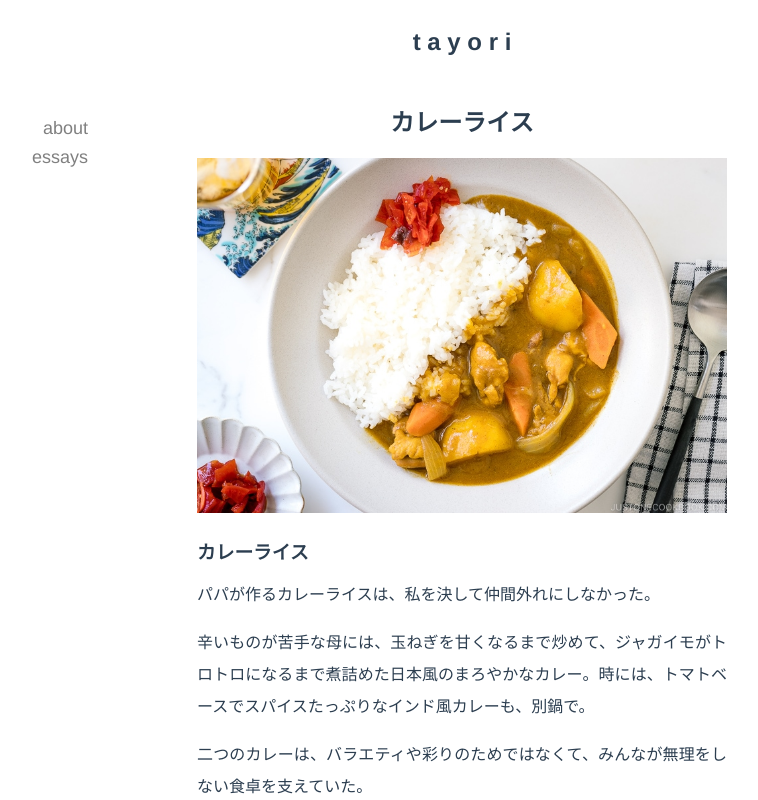
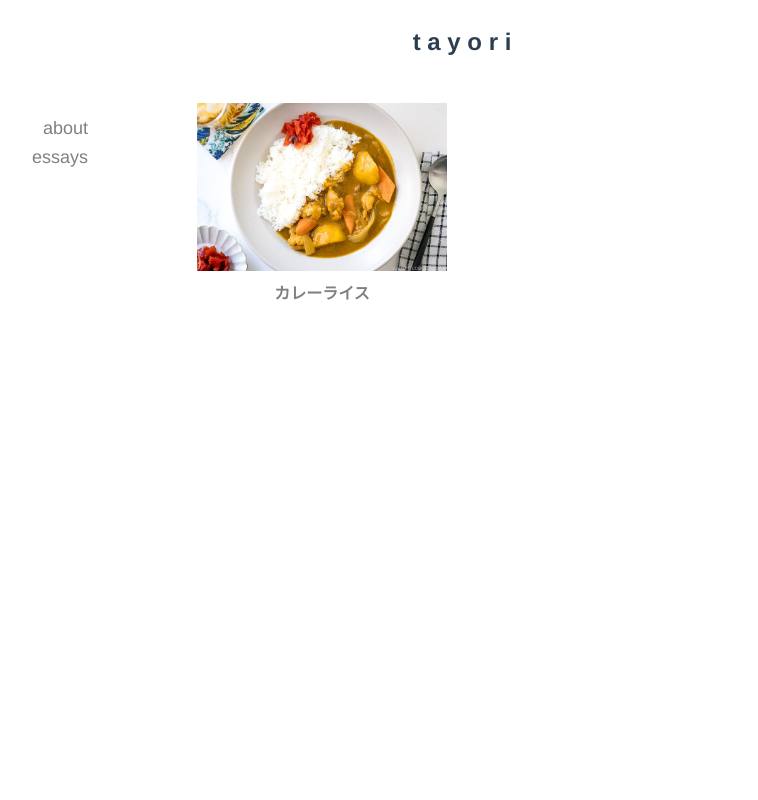
Before and after one commit to iggyray/tayori, a Vue app: page /essays in a window 1280 px wide. Shown: the top 800 px of the page, without its empty margins (178-936 px from the left). Built offline with nearby package versions, Linux system fonts and the light colour scheme.

Commit message:
implemented topic view and added it to routing

```diff
--- a/src/router/index.ts
+++ b/src/router/index.ts
@@ -1,6 +1,7 @@
 import { createRouter, createWebHistory } from 'vue-router'
 import ContentView from '../views/ContentView.vue'
 import AboutView from '../views/AboutView.vue'
+import TopicView from '../views/TopicView.vue'
 
 const router = createRouter({
   history: createWebHistory(import.meta.env.BASE_URL),
@@ -12,6 +13,11 @@
     },
     {
       path: '/essays',
+      name: 'topics',
+      component: TopicView
+    },
+    {
+      path: '/essays/curry-rice',
       name: 'content',
       component: ContentView
     }
--- a/src/views/ContentView.vue
+++ b/src/views/ContentView.vue
@@ -1,7 +1,7 @@
 <template>
   <div class="content-view__container">
     <h2 data-cy="content-view__header">{{ topic.header }}</h2>
-    <img :src="topic.imageLink" />
+    <img :src="'../' + topic.imageLink" />
     <essay-component :essay="essay" />
     <div>
       <button @click="prevItem" :disabled="prevButtonDisabled">前</button>
@@ -21,7 +21,7 @@
   body: string
 }
 
-type Topic = {
+export type Topic = {
   id: string
   header: string
   imageLink: string
--- /dev/null
+++ b/src/views/TopicView.vue
@@ -0,0 +1,36 @@
+<template>
+  <div class="topic-view__container">
+    <div v-for="(topic, index) of topics" :key="index">
+      <topic-component :topic="topic" />
+    </div>
+  </div>
+</template>
+<script lang="ts">
+import { computed, defineComponent } from 'vue'
+import { useContentStore } from '../stores/ContentStore'
+import TopicComponent from '../components/TopicComponent.vue'
+
+export default defineComponent({
+  components: {
+    TopicComponent
+  },
+  setup() {
+    const contentStore = useContentStore()
+
+    const topics = computed(() => contentStore.allTopics)
+
+    return {
+      topics
+    }
+  }
+})
+</script>
+<style scoped>
+.topic-view__container {
+  width: 530px;
+  display: grid;
+  grid-template-columns: 250px 250px;
+  justify-content: space-between;
+  margin-top: 20px;
+}
+</style>
```
